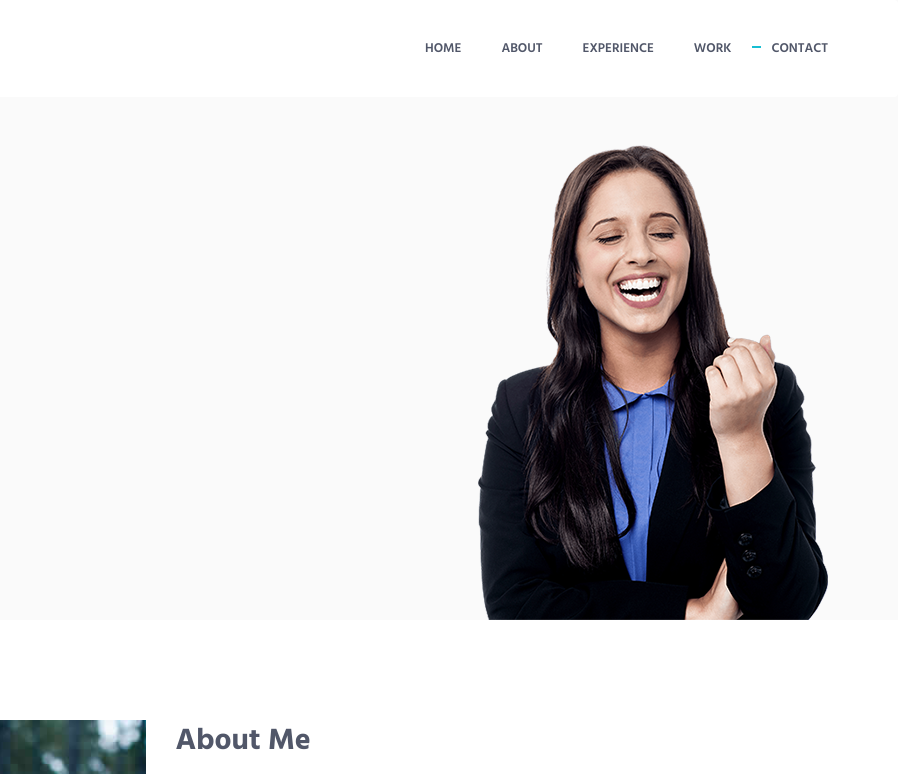
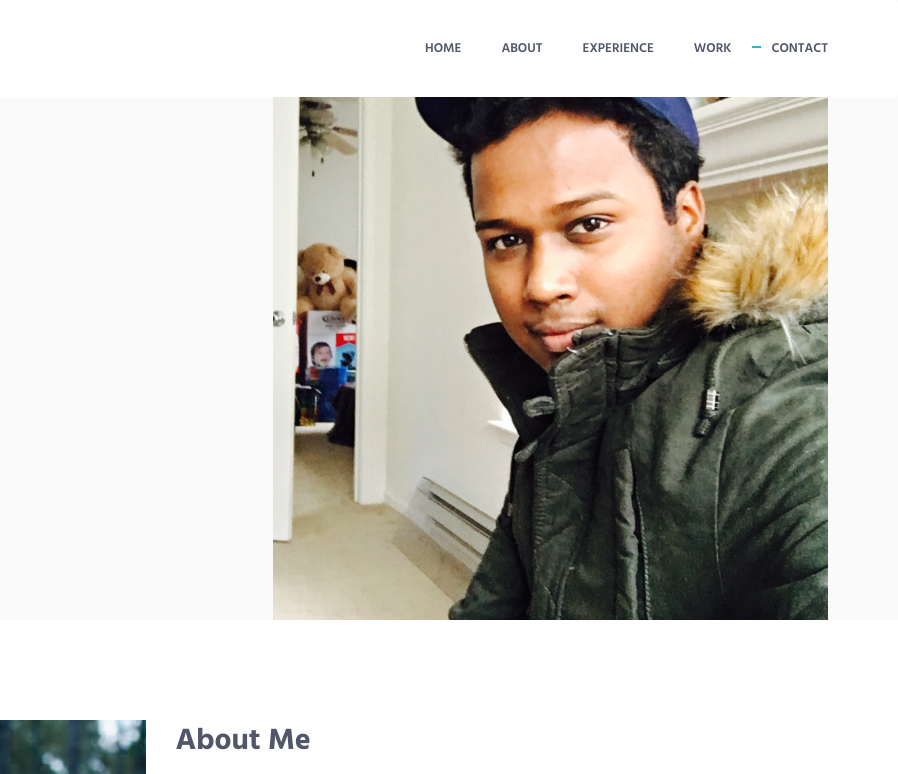
Before and after one commit to Rohithc89/rohithc89.github.io, a plain HTML site: page index.html in a window 1280 px wide. Shown: the top 774 px of the page, 382-1280 px from the left. Drawn offline with Linux system fonts and the light colour scheme.

Commit message:
Update Index.html

```diff
--- a/index.html
+++ b/index.html
@@ -99,7 +99,7 @@
                     </div>
                     <div class="col-sm-6">
                         <div class="promo-block-img-wrap">
-                            <img class="promo-block-img img-responsive" src="img/mockup/avatar-01.png" align="Avatar">
+                            <img class="promo-block-img img-responsive" src="img/mockup/avatar-02.jpg" align="Avatar">
                         </div>
                     </div>
                 </div>
```
